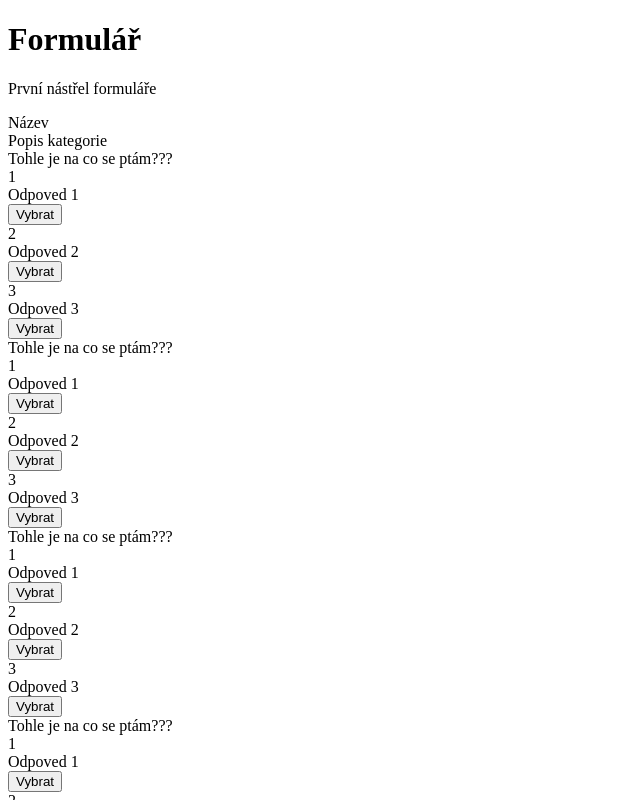
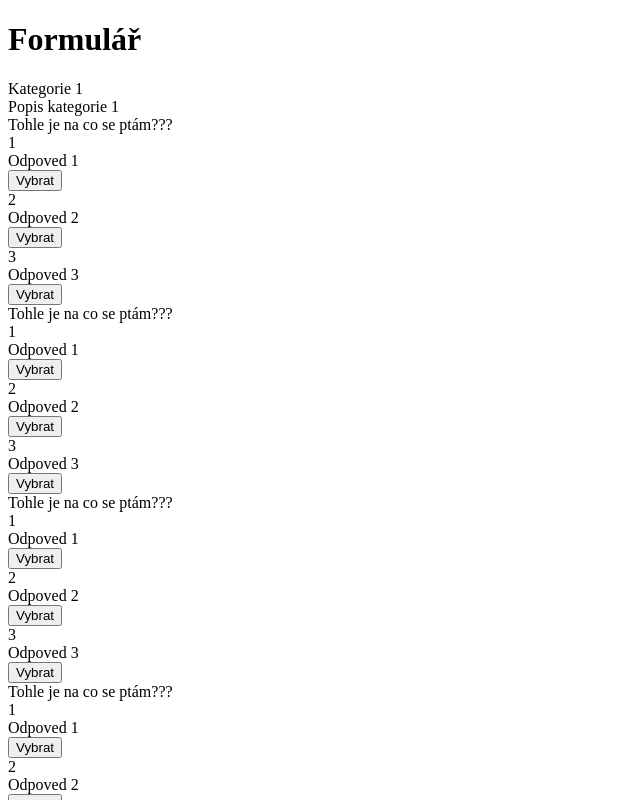
Before and after one commit to TerezaPudilova/Industry-4.0, a React app: page / in a window 1280 px wide. Shown: the top 800 px of the page, without its empty margins (0-640 px from the left). Built offline with nearby package versions, Linux system fonts and the light colour scheme; the HTML template or start-up script is replaced by a standard one.

Commit message:
Survey component

```diff
--- /dev/null
+++ b/src/components/survey/Survey.jsx
@@ -0,0 +1,22 @@
+import React from 'react';
+import Category from '../category/Category.jsx';
+
+const Survey = (props) => {
+  const categories = props.mycategory;
+  const categoryDiv = categories.map((category) => (
+    <div className="category">
+      <Category
+        name={category.name}
+        description={category.description}
+        questions={category.questions}
+      />
+    </div>
+  ));
+  return (
+    <>
+      <div>{categoryDiv}</div>
+    </>
+  );
+};
+
+export default Survey;
--- /dev/null
+++ b/src/components/survey/survey.data.js
@@ -0,0 +1,302 @@
+const surveyTestData = {
+  categories: [
+    {
+      name: 'Kategorie 1',
+      description: 'Popis kategorie 1',
+      questions: [
+        {
+          question: 'Tohle je na co se ptám???',
+          answers: [
+            {
+              text: 'Odpoved 1',
+              number: 1,
+            },
+            {
+              text: 'Odpoved 2',
+              number: 2,
+            },
+            {
+              text: 'Odpoved 3',
+              number: 3,
+            },
+          ],
+        },
+        {
+          question: 'Tohle je na co se ptám???',
+          answers: [
+            {
+              text: 'Odpoved 1',
+              number: 1,
+            },
+            {
+              text: 'Odpoved 2',
+              number: 2,
+            },
+            {
+              text: 'Odpoved 3',
+              number: 3,
+            },
+          ],
+        },
+        {
+          question: 'Tohle je na co se ptám???',
+          answers: [
+            {
+              text: 'Odpoved 1',
+              number: 1,
+            },
+            {
+              text: 'Odpoved 2',
+              number: 2,
+            },
+            {
+              text: 'Odpoved 3',
+              number: 3,
+            },
+          ],
+        },
+        {
+          question: 'Tohle je na co se ptám???',
+          answers: [
+            {
+              text: 'Odpoved 1',
+              number: 1,
+            },
+            {
+              text: 'Odpoved 2',
+              number: 2,
+            },
+            {
+              text: 'Odpoved 3',
+              number: 3,
+            },
+          ],
+        },
+      ],
+    },
+    {
+      name: 'Kategorie 2',
+      description: 'Popis kategorie 2',
+      questions: [
+        {
+          question: 'Tohle je na co se ptám???',
+          answers: [
+            {
+              text: 'Odpoved 1',
+              number: 1,
+            },
+            {
+              text: 'Odpoved 2',
+              number: 2,
+            },
+            {
+              text: 'Odpoved 3',
+              number: 3,
+            },
+          ],
+        },
+        {
+          question: 'Tohle je na co se ptám???',
+          answers: [
+            {
+              text: 'Odpoved 1',
+              number: 1,
+            },
+            {
+              text: 'Odpoved 2',
+              number: 2,
+            },
+            {
+              text: 'Odpoved 3',
+              number: 3,
+            },
+          ],
+        },
+        {
+          question: 'Tohle je na co se ptám???',
+          answers: [
+            {
+              text: 'Odpoved 1',
+              number: 1,
+            },
+            {
+              text: 'Odpoved 2',
+              number: 2,
+            },
+            {
+              text: 'Odpoved 3',
+              number: 3,
+            },
+          ],
+        },
+        {
+          question: 'Tohle je na co se ptám???',
+          answers: [
+            {
+              text: 'Odpoved 1',
+              number: 1,
+            },
+            {
+              text: 'Odpoved 2',
+              number: 2,
+            },
+            {
+              text: 'Odpoved 3',
+              number: 3,
+            },
+          ],
+        },
+      ],
+    },
+    {
+      name: 'Kategorie 3',
+      description: 'Popis kategorie 3',
+      questions: [
+        {
+          question: 'Tohle je na co se ptám???',
+          answers: [
+            {
+              text: 'Odpoved 1',
+              number: 1,
+            },
+            {
+              text: 'Odpoved 2',
+              number: 2,
+            },
+            {
+              text: 'Odpoved 3',
+              number: 3,
+            },
+          ],
+        },
+        {
+          question: 'Tohle je na co se ptám???',
+          answers: [
+            {
+              text: 'Odpoved 1',
+              number: 1,
+            },
+            {
+              text: 'Odpoved 2',
+              number: 2,
+            },
+            {
+              text: 'Odpoved 3',
+              number: 3,
+            },
+          ],
+        },
+        {
+          question: 'Tohle je na co se ptám???',
+          answers: [
+            {
+              text: 'Odpoved 1',
+              number: 1,
+            },
+            {
+              text: 'Odpoved 2',
+              number: 2,
+            },
+            {
+              text: 'Odpoved 3',
+              number: 3,
+            },
+          ],
+        },
+        {
+          question: 'Tohle je na co se ptám???',
+          answers: [
+            {
+              text: 'Odpoved 1',
+              number: 1,
+            },
+            {
+              text: 'Odpoved 2',
+              number: 2,
+            },
+            {
+              text: 'Odpoved 3',
+              number: 3,
+            },
+          ],
+        },
+      ],
+    },
+    {
+      name: 'Kategorie 4',
+      description: 'Popis kategorie 4',
+      questions: [
+        {
+          question: 'Tohle je na co se ptám???',
+          answers: [
+            {
+              text: 'Odpoved 1',
+              number: 1,
+            },
+            {
+              text: 'Odpoved 2',
+              number: 2,
+            },
+            {
+              text: 'Odpoved 3',
+              number: 3,
+            },
+          ],
+        },
+        {
+          question: 'Tohle je na co se ptám???',
+          answers: [
+            {
+              text: 'Odpoved 1',
+              number: 1,
+            },
+            {
+              text: 'Odpoved 2',
+              number: 2,
+            },
+            {
+              text: 'Odpoved 3',
+              number: 3,
+            },
+          ],
+        },
+        {
+          question: 'Tohle je na co se ptám???',
+          answers: [
+            {
+              text: 'Odpoved 1',
+              number: 1,
+            },
+            {
+              text: 'Odpoved 2',
+              number: 2,
+            },
+            {
+              text: 'Odpoved 3',
+              number: 3,
+            },
+          ],
+        },
+        {
+          question: 'Tohle je na co se ptám???',
+          answers: [
+            {
+              text: 'Odpoved 1',
+              number: 1,
+            },
+            {
+              text: 'Odpoved 2',
+              number: 2,
+            },
+            {
+              text: 'Odpoved 3',
+              number: 3,
+            },
+          ],
+        },
+      ],
+    }
+  ],
+};
+
+export default surveyTestData
--- a/src/index.jsx
+++ b/src/index.jsx
@@ -1,9 +1,8 @@
 import React from 'react';
 import { render } from 'react-dom';
 import './index.html';
-import Category from './components/category/Category.jsx';
-import categoryTestData from './components/category/category.data.ts';
-
+import Survey from './components/survey/Survey.jsx';
+import surveyTestData from './components/survey/survey.data.js'
 
 render(
   <>
@@ -11,11 +10,7 @@ render(
       <h1>Formulář</h1>
     </header>
     <main>
-      <p>První nástřel formuláře</p>
-      <Category
-      name={categoryTestData.name}
-      description={categoryTestData.description}
-      questions={categoryTestData.questions}
+      <Survey mycategory = {surveyTestData.categories}
       />
     </main>
 
```
Also changed, not shown: src/components/category/category.data.js (renamed from src/components/category/category.data.ts), src/components/question/question.data.js (renamed from src/components/question/question.data.ts), 1 other file (tests, documents, lock files or other folders).
